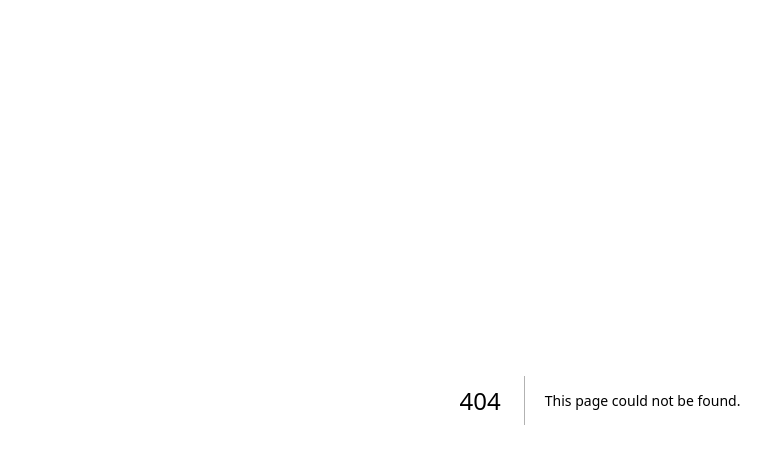
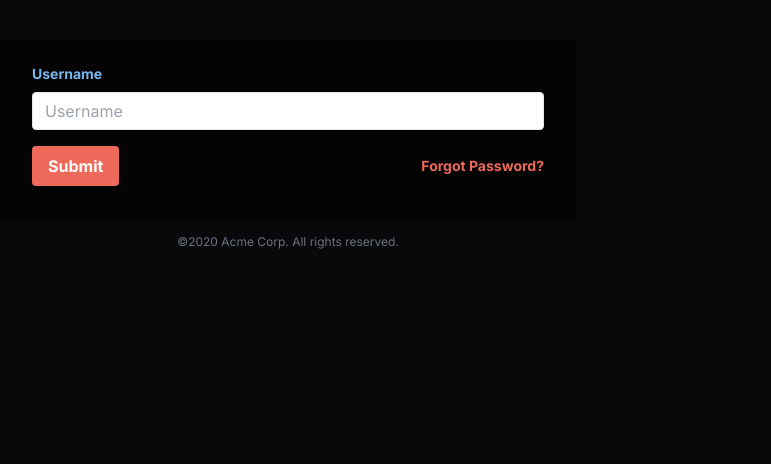
Before and after one commit to sohanemon/manflix, a Next.js app: page /submit in a window 1280 px wide. Before the commit this address had no page. Shown: the top 464 px of the page, without its empty margins (40-811 px from the left). Built offline with nearby package versions, Linux system fonts and the light colour scheme.

Commit message:
tailwind shades added

```diff
--- /dev/null
+++ b/src/app/submit/page.tsx
@@ -0,0 +1,42 @@
+export default function Page() {
+  return (
+    <main className=' mx-auto pt-10 px-10'>
+      <div className='w-full max-w-xl '>
+        <form className='bg-transparent/50 shadow-md rounded px-8 pt-6 pb-8 mb-4'>
+          <div className='mb-4'>
+            <label
+              className='block text-secondary-500 text-sm font-bold mb-2'
+              htmlFor='username'
+            >
+              Username
+            </label>
+            <input
+              className='shadow appearance-none border rounded w-full py-2 px-3 text-gray-700 leading-tight focus:outline-none focus:shadow-outline'
+              id='username'
+              type='text'
+              placeholder='Username'
+            />
+          </div>
+
+          <div className='flex items-center justify-between'>
+            <button
+              className='bg-primary-500 hover:bg-primary-700 text-white font-bold py-2 px-4 rounded focus:outline-none focus:shadow-outline'
+              type='button'
+            >
+              Submit
+            </button>
+            <a
+              className='inline-block align-baseline font-bold text-sm text-primary-500 hover:text-primary-800'
+              href='#'
+            >
+              Forgot Password?
+            </a>
+          </div>
+        </form>
+        <p className='text-center text-gray-500 text-xs'>
+          ©2020 Acme Corp. All rights reserved.
+        </p>
+      </div>
+    </main>
+  );
+}
--- a/src/components/logo.tsx
+++ b/src/components/logo.tsx
@@ -2,9 +2,11 @@ export default function Logo() {
   return (
     <div className='w-max'>
       <h1 className='flex items-center font-bold text-3xl justify-between'>
-        <p>MAN </p> <p className='text-primary'>FLIX</p>
+        <p>MAN </p> <p className='text-primary-500'>FLIX</p>
       </h1>
-      <p className='tracking-wider text-secondary leading-3'>Awesome Videos</p>
+      <p className='tracking-wider text-secondary-500 leading-3'>
+        Awesome Videos
+      </p>
     </div>
   );
 }
--- a/src/features/hero/carousel.tsx
+++ b/src/features/hero/carousel.tsx
@@ -18,6 +18,7 @@ export default function Carousel() {
           <Image
             className='w-full h-60 object-cover'
             alt='movie'
+            priority={true}
             width={'1024'}
             height={'512'}
             src={
@@ -26,8 +27,10 @@ export default function Carousel() {
           />
           {/* information */}
           <div className='absolute right-4 bottom-4 text-right font-semibold'>
-            <h3 className='text-2xl text-primary'>Once Upon a time</h3>
-            <h6 className='text-secondary font-light'>There lived a ghost</h6>
+            <h3 className='text-2xl text-primary-500'>Once Upon a time</h3>
+            <h6 className='text-secondary-500 font-light'>
+              There lived a ghost
+            </h6>
           </div>
         </SwiperSlide>
         <SwiperSlide className='relative'>
@@ -42,8 +45,10 @@ export default function Carousel() {
           />
           {/* information */}
           <div className='absolute right-4 bottom-4 text-right font-semibold'>
-            <h3 className='text-2xl text-primary'>Once Upon a time</h3>
-            <h6 className='text-secondary font-light'>There lived a ghost</h6>
+            <h3 className='text-2xl text-primary-500'>Once Upon a time</h3>
+            <h6 className='text-secondary-500 font-light'>
+              There lived a ghost
+            </h6>
           </div>
         </SwiperSlide>
       </Swiper>
--- a/src/features/navbar/actual-nav.tsx
+++ b/src/features/navbar/actual-nav.tsx
@@ -7,7 +7,7 @@ export default function ActualNav() {
       <RxHamburgerMenu className='text-2xl' />
       <div className='flex items-center'>
         <CgProfile className='text-2xl' /> &nbsp;<p>Welcome!</p>
-        <Link href={'/login'} className='text-primary'>
+        <Link href={'/login'} className='text-primary-500'>
           &nbsp; Login
         </Link>
       </div>
--- a/src/features/navbar/search.tsx
+++ b/src/features/navbar/search.tsx
@@ -6,7 +6,7 @@ import { HiOutlineChevronDown } from 'react-icons/hi';
 
 export default function Search() {
   return (
-    <div className='flex items-center relative px-5 border border-gray-600 focus-within:border-primary rounded-full group mt-10'>
+    <div className='flex items-center relative px-5 border border-gray-600 focus-within:border-primary-500 rounded-full group mt-10'>
       <CategorySelect />
       <Input />
     </div>
@@ -50,7 +50,7 @@ const CategorySelect = () => {
         {selectedTag || 'Category'} <HiOutlineChevronDown />
       </Listbox.Button>
 
-      <Listbox.Options className='absolute top-full space-y-1  divide-y-[1pt] divide-gray-600 border-primary border-t-black border p-4'>
+      <Listbox.Options className='absolute top-full space-y-1  divide-y-[1pt] divide-gray-600 border-primary-500 border-t-black border p-4'>
         {tags.map((tag) => (
           <Listbox.Option
             className={'cursor-pointer'}
--- a/src/features/recent-shots/index.tsx
+++ b/src/features/recent-shots/index.tsx
@@ -1,3 +1,12 @@
+import { use, useEffect } from 'react';
+
 export default function Index() {
-  return <></>;
+  return (
+    <div>
+      Lorem ipsum dolor sit amet consectetur, adipisicing elit. Explicabo
+      incidunt at aliquam dignissimos eaque, voluptatum commodi temporibus eum
+      cupiditate, vitae rerum magnam sint tempore id consequatur eveniet! Sequi,
+      fugit quam!
+    </div>
+  );
 }
--- a/tailwind.config.js
+++ b/tailwind.config.js
@@ -8,8 +8,28 @@ module.exports = {
   theme: {
     extend: {
       colors: {
-        primary: '#ed6a5a',
-        secondary: '#77b6ea',
+        primary: {
+          100: '#fbe1de',
+          200: '#f8c3bd',
+          300: '#f4a69c',
+          400: '#f1887b',
+          500: '#ed6a5a',
+          600: '#be5548',
+          700: '#8e4036',
+          800: '#5f2a24',
+          900: '#2f1512',
+        },
+        secondary: {
+          100: '#e4f0fb',
+          200: '#c9e2f7',
+          300: '#add3f2',
+          400: '#92c5ee',
+          500: '#77b6ea',
+          600: '#5f92bb',
+          700: '#476d8c',
+          800: '#30495e',
+          900: '#18242f',
+        },
         accent: '#e8eef2',
         base: '#08090a',
       },
```
Also changed, not shown: src/slices/video.ts (added, +36 -0 lines).
